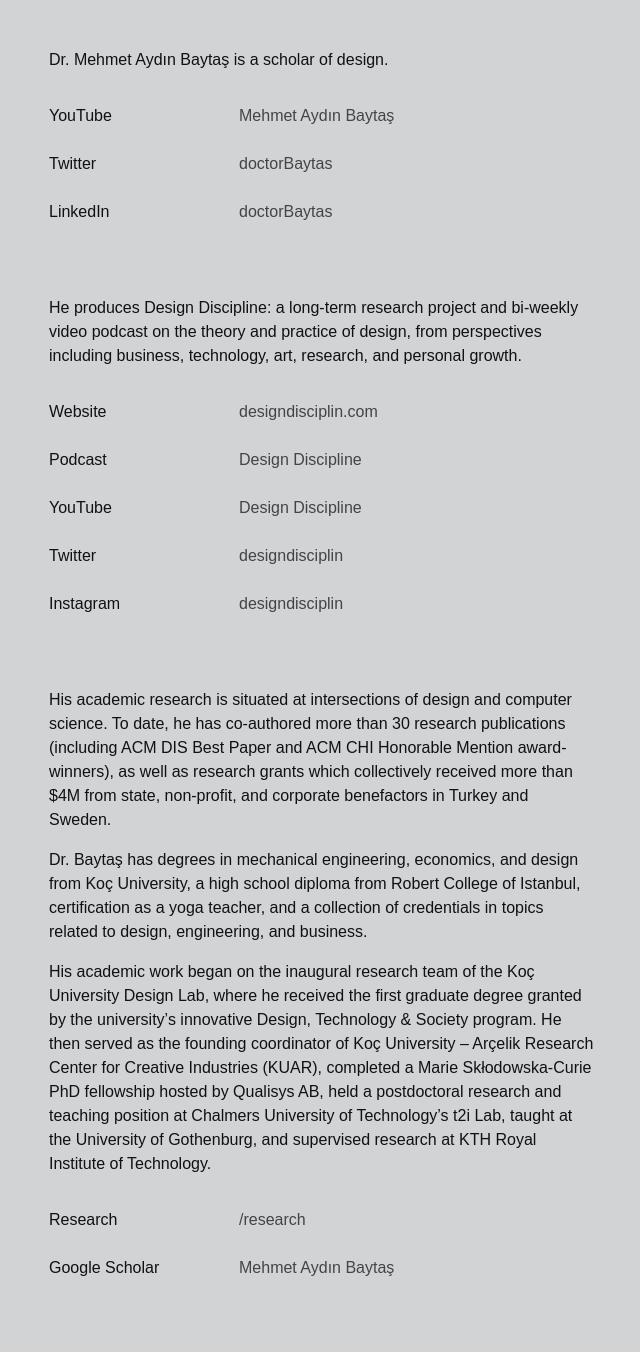
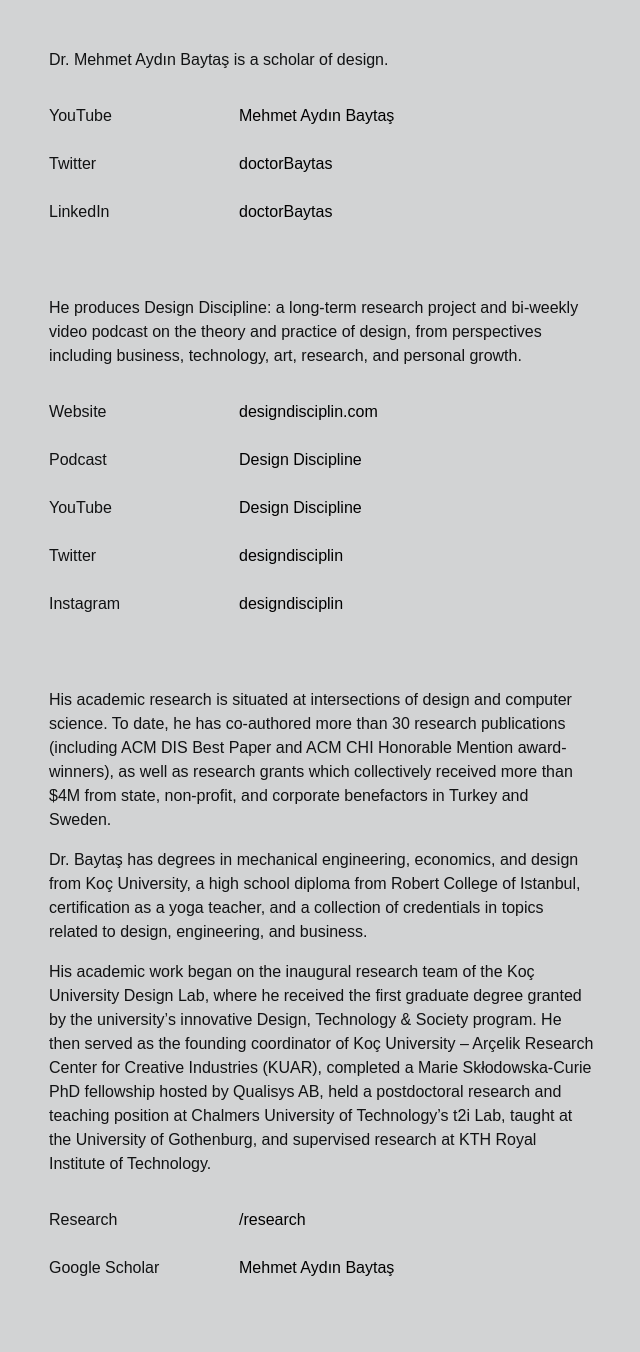
Before and after one commit to l77l77/mbaytas.github.io, a Jekyll site: the page built from README.md, in a window 1280 px wide. Shown: the whole page, without its empty margins (33-673 px from the left). Built offline with Jekyll 4.4.1, drawn with Linux system fonts in a browser that asks for light colours; some web fonts are replaced; our own code applies the rules of GitHub Pages for plain Markdown files; comment, search, counter and statistics services are not loaded.

Commit message:
Update default.html

```diff
--- a/_layouts/default.html
+++ b/_layouts/default.html
@@ -24,19 +24,19 @@
         font-family: neue-haas-grotesk-text, sans-serif;
       }
       body {
-        color: #111;
+        color: #111213;
         background-color: #d2d3d4;
       }
       dl dt {
         font-weight: inherit;
       }
       a, dd a {
-        color: #444;
+        color: #000;
         transition: .3s all cubic-bezier(.455,.03,.515,.955);
         text-decoration: none;
       }
       a:hover, dd a:hover {
-        color: #111;
+        color: #111213;
         text-decoration: underline;
       }
       .container {
```
